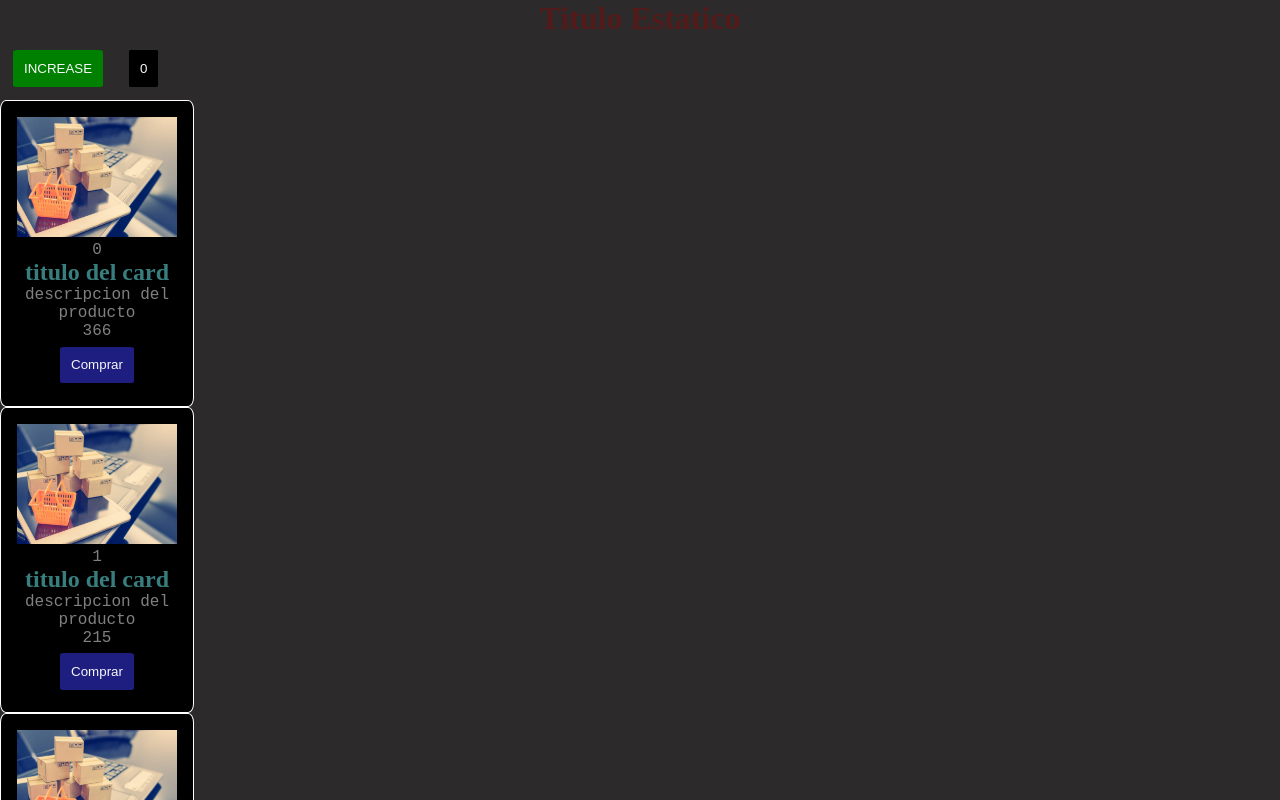
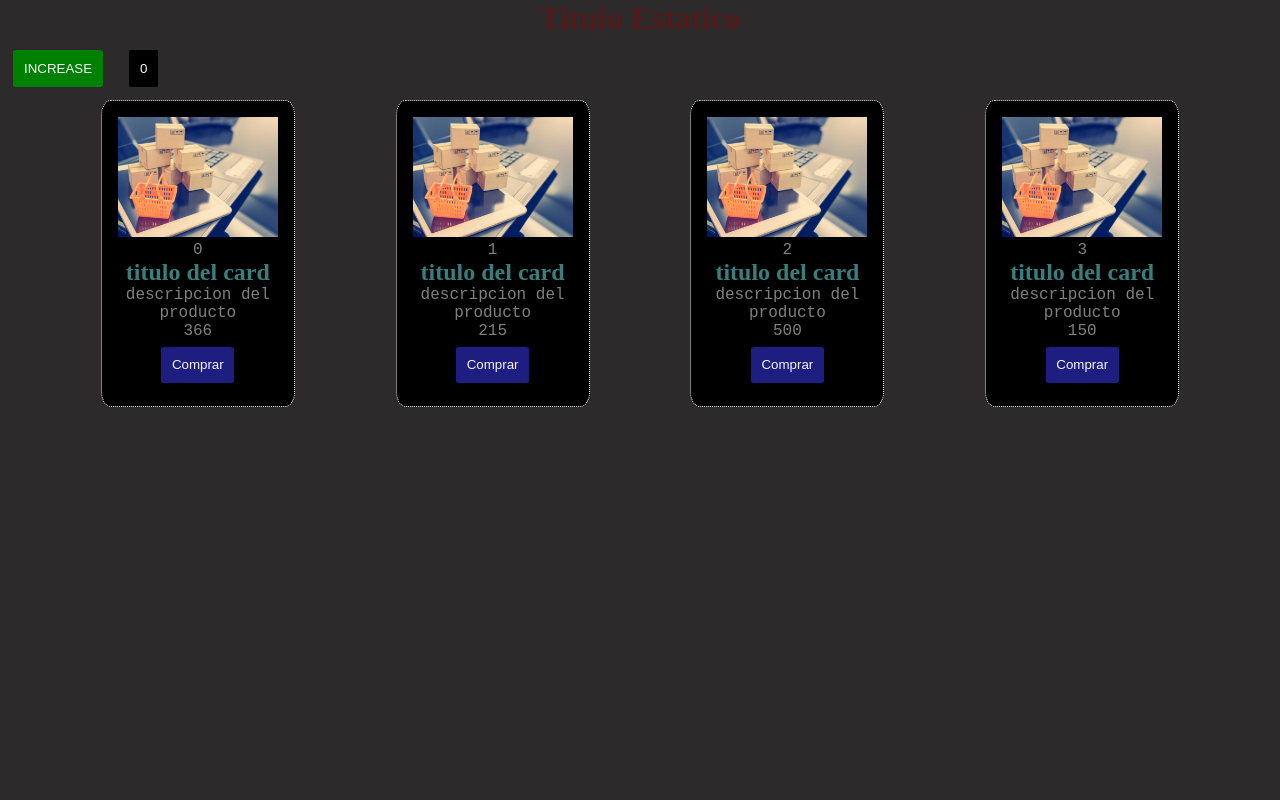
Before and after one commit to marlondt-dev/Ejerecicios-alebat, a Vue app in the folder proyect2/project2/: page / in a window 1280 px wide. Shown: the top 800 px of the page. Built offline with nearby package versions, Linux system fonts and the light colour scheme.

Commit message:
fixed a few exersices

```diff
--- a/proyect2/project2/src/components/ProductCard.vue
+++ b/proyect2/project2/src/components/ProductCard.vue
@@ -9,7 +9,7 @@ defineProps<ProductCard>()
 </script>
 
 <template>
-  <div class="container">
+
     <div class="card">
       <img src="/productocaja.jpg" alt="producto caja" />
       <p>{{ id }}</p>
@@ -18,7 +18,6 @@ defineProps<ProductCard>()
       <p>{{ prices }}</p>
       <button>{{ buttonText }}</button>
     </div>
-  </div>
 </template>
 
 <style scoped lang="scss">
--- a/proyect2/project2/src/views/CatalogoPage.vue
+++ b/proyect2/project2/src/views/CatalogoPage.vue
@@ -4,10 +4,17 @@ import { productCard } from '@/mock/productCard'
 </script>
 
 <template>
+  <div class="container">
   <ProductCard v-for="(item, index) in productCard" :key="index" v-bind="item" />
+</div>
 </template>
 
 <style lang="scss" scoped>
+
+.container {
+  display: flex;
+  justify-content: space-evenly;
+}
 .card {
   background-color: black;
   border: dotted 0.1em white;
@@ -16,4 +23,6 @@ import { productCard } from '@/mock/productCard'
   border-radius: 5%;
   text-align: center;
 }
+
+
 </style>
```
